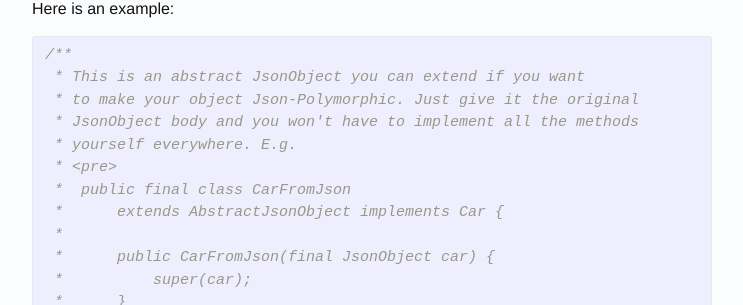
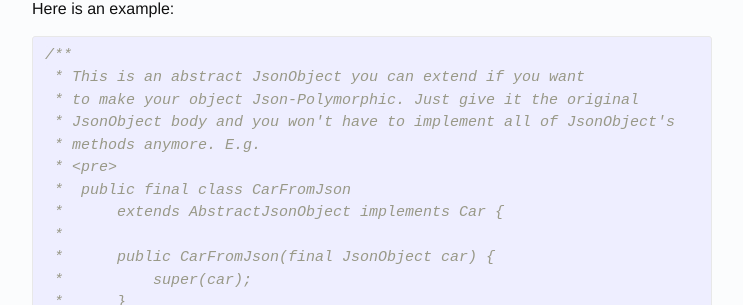
Before and after one commit to amihaiemil/amihaiemil.github.io, a Jekyll site: the page built from _posts/2020-03-27-class-javadocs-should-be-mandatory-in-oop.md, in a window 1280 px wide and 900 px high, scrolled down 1030 px. Shown: the part 213-518 px from the top of the window, without its empty margins (268-1011 px from the left). Built offline with Jekyll 4.4.1, drawn with Linux system fonts in a browser that asks for light colours; comment, search, counter and statistics services are not loaded; some of the changed text lies outside the part shown.

Commit message:
better javadoc

```diff
--- a/_posts/2020-03-27-class-javadocs-should-be-mandatory-in-oop.md
+++ b/_posts/2020-03-27-class-javadocs-should-be-mandatory-in-oop.md
@@ -37,8 +37,8 @@ Here is an example:
 /**
  * This is an abstract JsonObject you can extend if you want
  * to make your object Json-Polymorphic. Just give it the original
- * JsonObject body and you won't have to implement all the methods
- * yourself everywhere. E.g.
+ * JsonObject body and you won't have to implement all of JsonObject's
+ * methods anymore. E.g.
  * <pre>
  *  public final class CarFromJson
  *      extends AbstractJsonObject implements Car {
```
